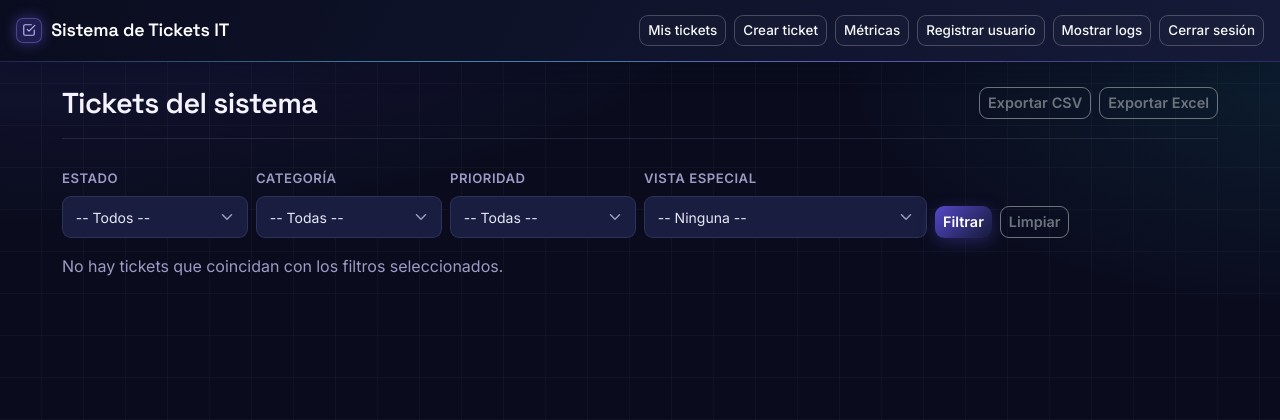
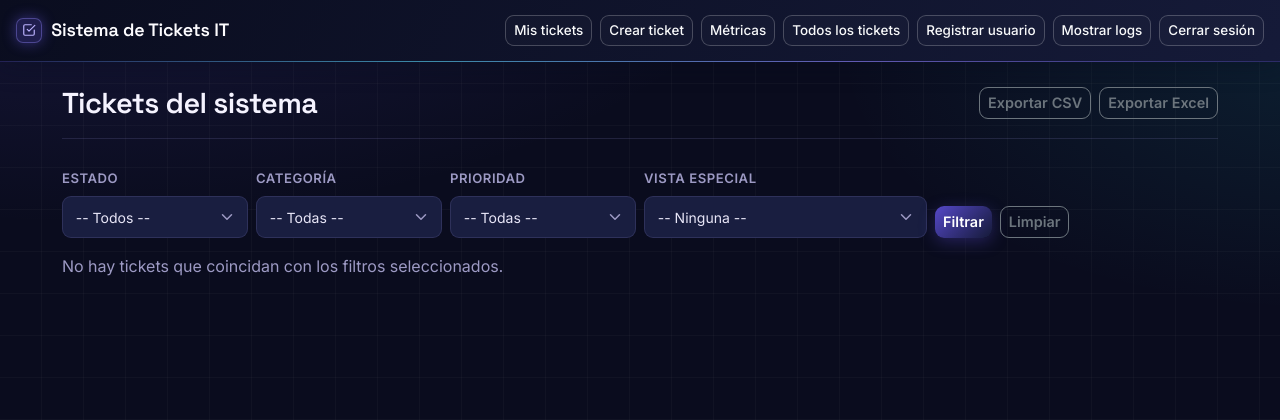
Before and after one commit to SergioB0515/Proyecto-UAN-Ing-de-software-1, a Flask app: page /admin/tickets in a window 1280 px wide. Shown: the top 420 px of the page. Run offline with Flask 3, Linux system fonts and the light colour scheme; the visitor is signed in with stand-in values (Sample User, id 1).

Commit message:
Agregar enlace de navegacion al panel admin de tickets
En la barra de navegacion, para usuarios con rol admin, se agrega el
boton "Todos los tickets" que enlaza a tickets.listar_admin (el panel
de administracion de tickets agregado en el commit anterior), junto a
los enlaces ya existentes de Metricas, Registrar usuario y Mostrar logs.

Co-Authored-By: Claude Sonnet 5 <noreply@anthropic.com>

```diff
--- a/app/templates/base.html
+++ b/app/templates/base.html
@@ -18,10 +18,10 @@
 
           {% if session.get('rol') == 'admin' %}
           <a href="{{ url_for('metricas.mostrar_metricas') }}" class="btn btn-outline-light btn-sm">Métricas</a>
+          <a href="{{ url_for('tickets.listar_admin') }}" class="btn btn-outline-light btn-sm">Todos los tickets</a>
           <a href="{{ url_for('auth.registro') }}" class="btn btn-outline-light btn-sm">Registrar usuario</a>
           <a href="{{ url_for('auditoria.mostrar_auditoria') }}" class="btn btn-outline-light btn-sm">Mostrar logs</a>
           {% endif %}
-
           {% if session.get('rol') == 'agente' %}
           <a href="{{ url_for('tickets.listar_por_area', area=session.get('area_soporte')) }}" class="btn btn-outline-light btn-sm">Mi área</a>
           {% endif %}
```
